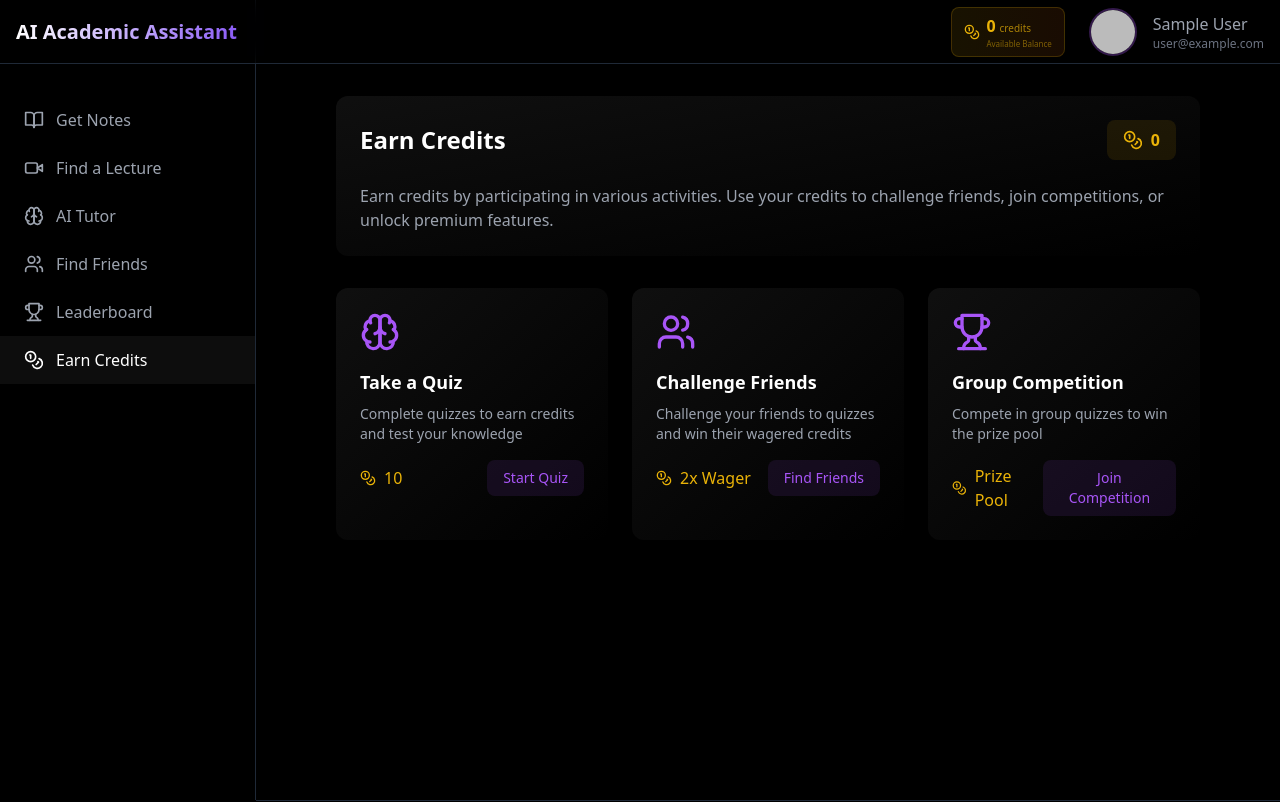
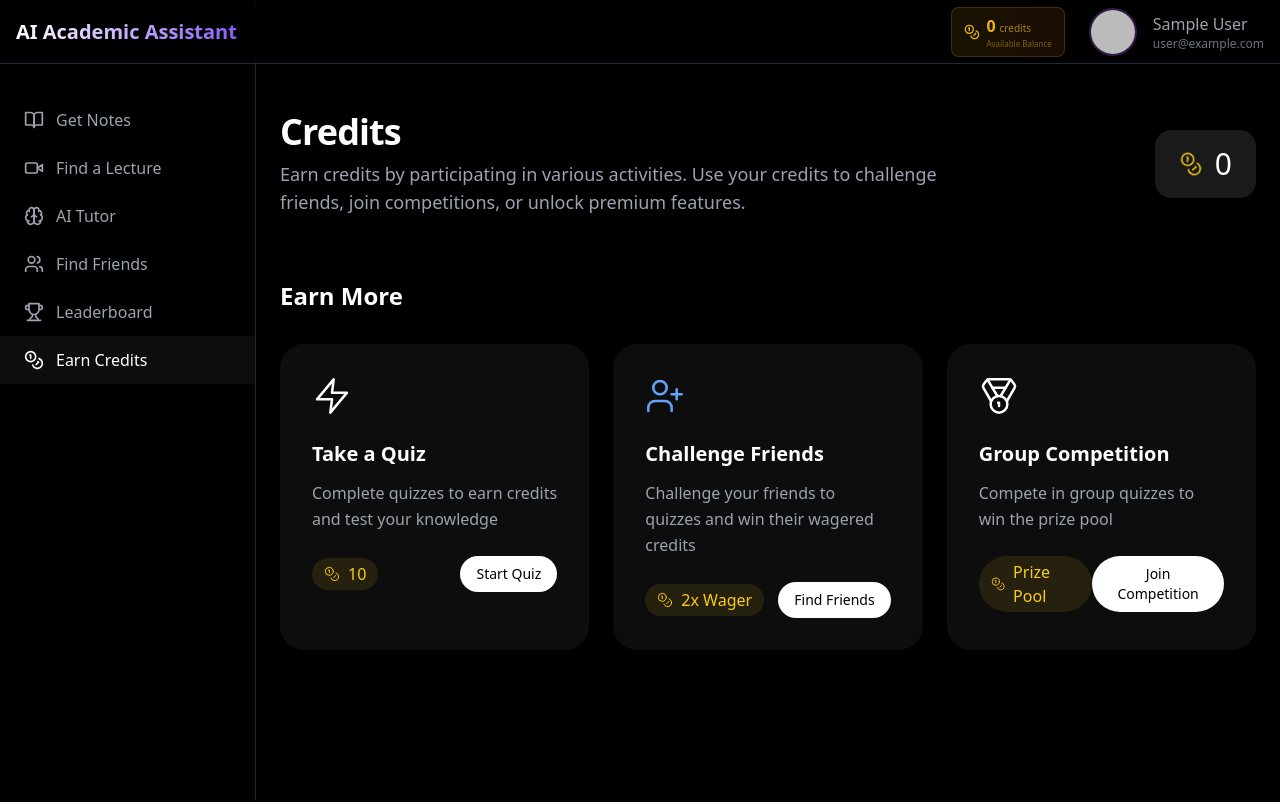
Before and after one commit to S0hini/StudBud, a React (Vite) app: page /credits in a window 1280 px wide. Shown: the top 802 px of the page. Built offline with nearby package versions, Linux system fonts and the light colour scheme; no server answers; the database is empty; sample sign-in values are in the browser's storage.

Commit message:
Update the CreditsPage.tsx

```diff
--- a/src/pages/CreditsPage.tsx
+++ b/src/pages/CreditsPage.tsx
@@ -1,5 +1,5 @@
-import React, { useState } from 'react';
-import { Brain, Trophy, Users, Coins } from 'lucide-react';
+import React, { useState, useEffect } from 'react';
+import { Zap, Medal, UserPlus, Coins } from 'lucide-react';
 import { useAuthStore } from '../lib/store';
 import { doc, updateDoc, increment } from 'firebase/firestore';
 import { db } from '../lib/firebase';
@@ -7,77 +7,180 @@ import { db } from '../lib/firebase';
 export function CreditsPage() {
   const { user, credits, setCredits } = useAuthStore();
   const [loading, setLoading] = useState(false);
+  const [isVisible, setIsVisible] = useState(false);
+  const [hoveredCard, setHoveredCard] = useState(null);
+  const [count, setCount] = useState(0);
 
+  // Animation triggers
+  useEffect(() => {
+    setIsVisible(true);
 
+    // Animate count up
+    const timer = setTimeout(() => {
+      const increment = Math.ceil(credits / 50);
+      if (count < credits) {
+        setCount(prev => Math.min(prev + increment, credits));
+      }
+    }, 50);
+
+    return () => clearTimeout(timer);
+  }, [count, credits]);
 
   const activities = [
     {
-      icon: Brain,
+      icon: Zap,
       title: 'Take a Quiz',
       description: 'Complete quizzes to earn credits and test your knowledge',
       credits: 10,
-      action: 'Start Quiz'
+      action: 'Start Quiz',
+      color: 'purple'
     },
     {
-      icon: Users,
+      icon: UserPlus,
       title: 'Challenge Friends',
       description: 'Challenge your friends to quizzes and win their wagered credits',
       credits: '2x Wager',
-      action: 'Find Friends'
+      action: 'Find Friends',
+      color: 'blue'
     },
     {
-      icon: Trophy,
+      icon: Medal,
       title: 'Group Competition',
       description: 'Compete in group quizzes to win the prize pool',
       credits: 'Prize Pool',
-      action: 'Join Competition'
+      action: 'Join Competition',
+      color: 'pink'
     }
   ];
 
   return (
-    <div className="max-w-4xl mx-auto px-4 py-8">
-      <div className="card-gradient rounded-xl p-6 mb-8">
-        <div className="flex items-center justify-between mb-6">
-          <h1 className="text-2xl font-bold">Earn Credits</h1>
-          <div className="flex items-center space-x-2 px-4 py-2 rounded-lg bg-yellow-500/10">
-            <Coins className="w-5 h-5 text-yellow-500" />
-            <span className="font-bold text-yellow-500">{credits}</span>
+    <div className="min-h-screen bg-black text-white px-6 py-12 overflow-hidden">
+      {/* Animated background gradient */}
+      <div className="fixed inset-0 -z-10">
+        <div className="absolute top-0 left-0 w-full h-full opacity-30"
+             style={{
+               background: 'radial-gradient(circle at 30% 20%, rgba(120, 20, 255, 0.3), transparent 40%), radial-gradient(circle at 70% 60%, rgba(255, 20, 180, 0.3), transparent 40%)',
+               animation: 'pulse 15s infinite alternate ease-in-out'
+             }}>
         </div>
       </div>
 
-        <p className="text-gray-400">
+      {/* Animated floating shapes */}
+      <div className="fixed inset-0 -z-10 overflow-hidden">
+        {[...Array(6)].map((_, i) => (
+          <div key={i}
+               className="absolute rounded-full opacity-20"
+               style={{
+                 top: `${Math.random() * 100}%`,
+                 left: `${Math.random() * 100}%`,
+                 width: `${Math.random() * 200 + 100}px`,
+                 height: `${Math.random() * 200 + 100}px`,
+                 background: i % 2 === 0 ? 'radial-gradient(circle, rgba(120, 20, 255, 0.3), transparent)' : 'radial-gradient(circle, rgba(255, 20, 180, 0.3), transparent)',
+                 animation: `float ${Math.random() * 20 + 10}s infinite ease-in-out alternate`,
+                 animationDelay: `${i * 0.5}s`
+               }}>
+          </div>
+        ))}
+      </div>
+
+      {/* Credit Balance - Apple-style component with animation */}
+      <div
+        className={`max-w-5xl mx-auto mb-16 transition-all duration-1000 transform ${isVisible ? 'translate-y-0 opacity-100' : 'translate-y-10 opacity-0'}`}
+      >
+        <div className="flex flex-col md:flex-row items-start md:items-center justify-between">
+          <div>
+            <h1 className="text-4xl font-semibold tracking-tight mb-2">Credits</h1>
+            <p className="text-gray-400 text-lg max-w-2xl">
               Earn credits by participating in various activities. Use your credits to challenge friends,
               join competitions, or unlock premium features.
             </p>
           </div>
+          <div className="mt-4 md:mt-0 bg-white/10 backdrop-blur-md px-6 py-4 rounded-2xl relative overflow-hidden">
+            <div className="absolute inset-0 bg-gradient-to-r from-purple-500/10 to-pink-500/10 opacity-0 hover:opacity-100 transition-opacity duration-500"></div>
+            <div className="flex items-center relative">
+              <Coins className="w-6 h-6 text-yellow-400 mr-3" strokeWidth={1.5} style={{animation: 'spin 4s infinite ease-in-out'}} />
+              <span className="text-3xl font-medium text-white">{count}</span>
+            </div>
+          </div>
+        </div>
+      </div>
 
+      {/* Activity Cards - Apple-style grid with animations */}
+      <div className="max-w-5xl mx-auto">
+        <h2 className={`text-2xl font-semibold mb-8 transition-all duration-1000 delay-300 transform ${isVisible ? 'translate-y-0 opacity-100' : 'translate-y-10 opacity-0'}`}>
+          Earn More
+        </h2>
         <div className="grid grid-cols-1 md:grid-cols-3 gap-6">
           {activities.map((activity, index) => (
-          <div key={index} className="card-gradient rounded-xl p-6">
-            <activity.icon className="w-10 h-10 text-purple-500 mb-4" />
-            <h3 className="text-lg font-semibold mb-2">{activity.title}</h3>
-            <p className="text-gray-400 text-sm mb-4">{activity.description}</p>
-            <div className="flex items-center justify-between">
-              <div className="flex items-center space-x-2">
-                <Coins className="w-4 h-4 text-yellow-500" />
-                <span className="text-yellow-500 font-medium">{activity.credits}</span>
+            <div
+              key={index}
+              className={`bg-white/5 backdrop-blur-md rounded-3xl p-8 relative overflow-hidden transition-all duration-1000 transform cursor-pointer ${isVisible ? 'translate-y-0 opacity-100' : 'translate-y-10 opacity-0'}`}
+              style={{ transitionDelay: `${500 + index * 200}ms` }}
+              onMouseEnter={() => setHoveredCard(index)}
+              onMouseLeave={() => setHoveredCard(null)}
+            >
+              {/* Animated gradient background */}
+              <div
+                className="absolute inset-0 opacity-0 transition-opacity duration-500"
+                style={{
+                  opacity: hoveredCard === index ? 0.2 : 0,
+                  background: `radial-gradient(circle at center, ${activity.color === 'purple' ? 'rgba(120, 20, 255, 0.5)' : activity.color === 'blue' ? 'rgba(20, 100, 255, 0.5)' : 'rgba(255, 20, 180, 0.5)'}, transparent 70%)`,
+                }}
+              />
+
+              <div className="relative z-10">
+                <activity.icon
+                  className={`w-10 h-10 text-${activity.color}-400 mb-6`}
+                  strokeWidth={1.5}
+                  style={{
+                    transform: hoveredCard === index ? 'scale(1.1)' : 'scale(1)',
+                    transition: 'transform 0.5s ease-out'
+                  }}
+                />
+                <h3 className="text-xl font-semibold mb-3">{activity.title}</h3>
+                <p className="text-gray-400 mb-6 leading-relaxed">{activity.description}</p>
+
+                <div className="flex items-center justify-between mt-auto">
+                  <div className="flex items-center bg-yellow-400/10 px-3 py-1 rounded-full">
+                    <Coins className="w-4 h-4 text-yellow-400 mr-2" strokeWidth={1.5} />
+                    <span className="text-yellow-400 font-medium">{activity.credits}</span>
                   </div>
                   <button
                     onClick={() => {
                       // Redirect to Quiz Page
                       window.location.href = '/quiz';
                     }}
-
-
                     disabled={loading}
-                className="px-4 py-2 rounded-lg bg-purple-500/10 text-purple-500 hover:bg-purple-500/20 transition-colors text-sm font-medium"
+                    className="px-4 py-2 rounded-full bg-white text-black text-sm font-medium hover:bg-gray-200 transition-colors transform hover:scale-105 active:scale-95 transition-all duration-300"
                   >
                     {activity.action}
                   </button>
                 </div>
               </div>
+            </div>
           ))}
         </div>
       </div>
+
+      {/* Global animation styles */}
+      <style jsx global>{`
+        @keyframes pulse {
+          0%, 100% { opacity: 0.2; }
+          50% { opacity: 0.3; }
+        }
+
+        @keyframes float {
+          0% { transform: translate(0, 0); }
+          100% { transform: translate(30px, 30px); }
+        }
+
+        @keyframes spin {
+          0% { transform: rotate(0deg); }
+          25% { transform: rotate(15deg); }
+          75% { transform: rotate(-15deg); }
+          100% { transform: rotate(0deg); }
+        }
+      `}</style>
+    </div>
   );
 }
```
Lines whose indentation alone changed are shown as unchanged.
